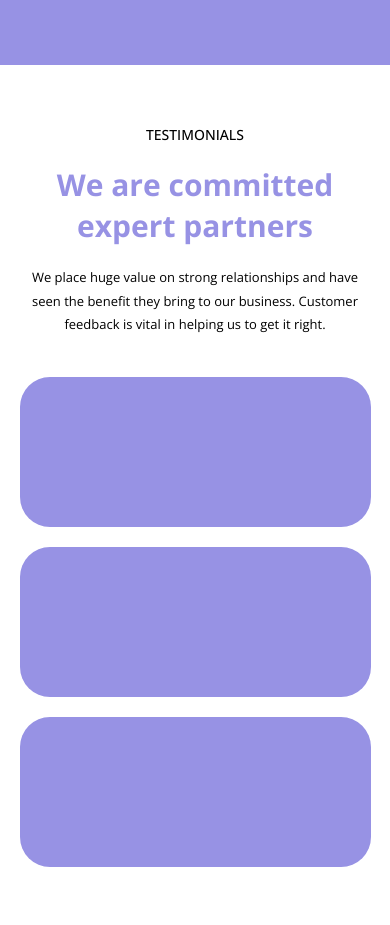
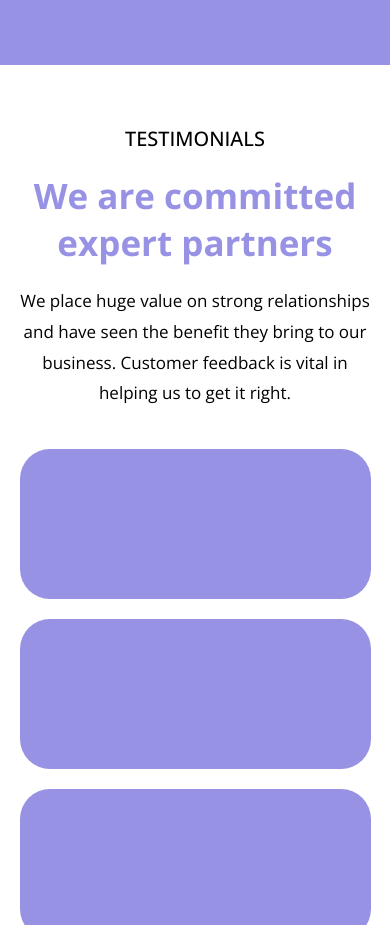
Before and after one commit to CaraccioloJessica/htmlcss-responsive-layout, a plain HTML site: page index.html in a window 390 px wide. Shown: the part 3060-3985 px from the top of the page. Drawn offline with nearby package versions, Linux system fonts and the light colour scheme.

Commit message:
testimonials responsive fixed

```diff
--- a/css/style.css
+++ b/css/style.css
@@ -376,6 +376,18 @@ header a{
     border-radius: 30px;
   }
 
+  #test-title h4{
+    font-size: 20px;
+   }
+
+   #test-title h2{
+     font-size: 35px;
+   }
+
+   #test-title p{
+     font-size: 17px;
+   }
+
   .card.benefit{
     width: calc(100% / 2 - 10px);
   }
```
